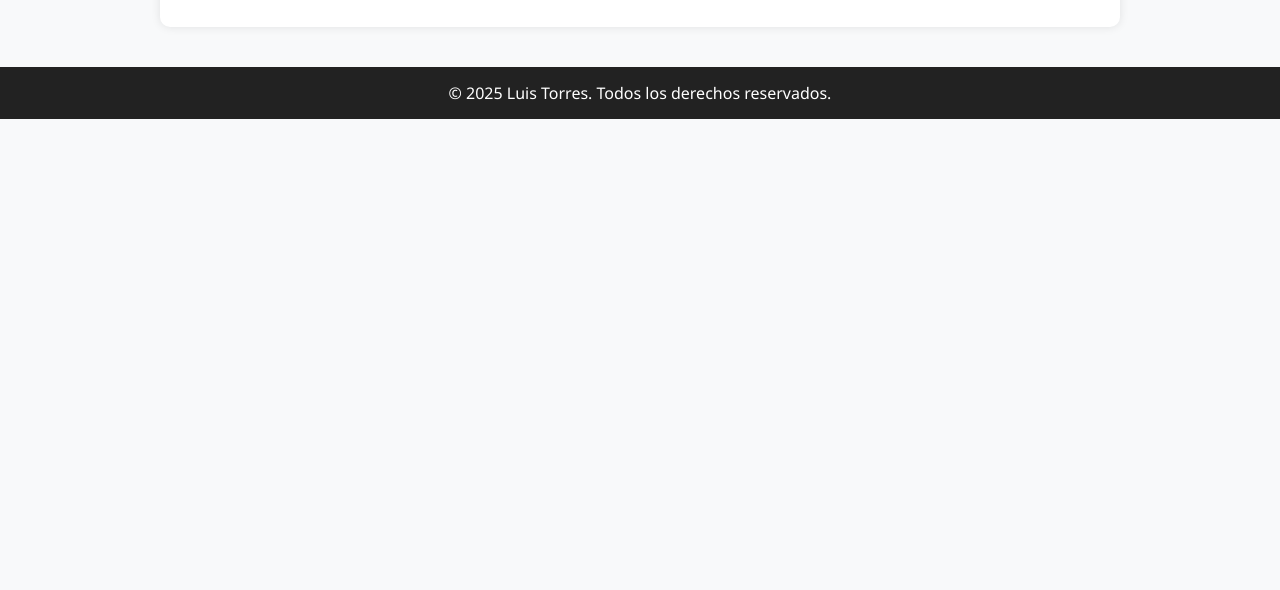
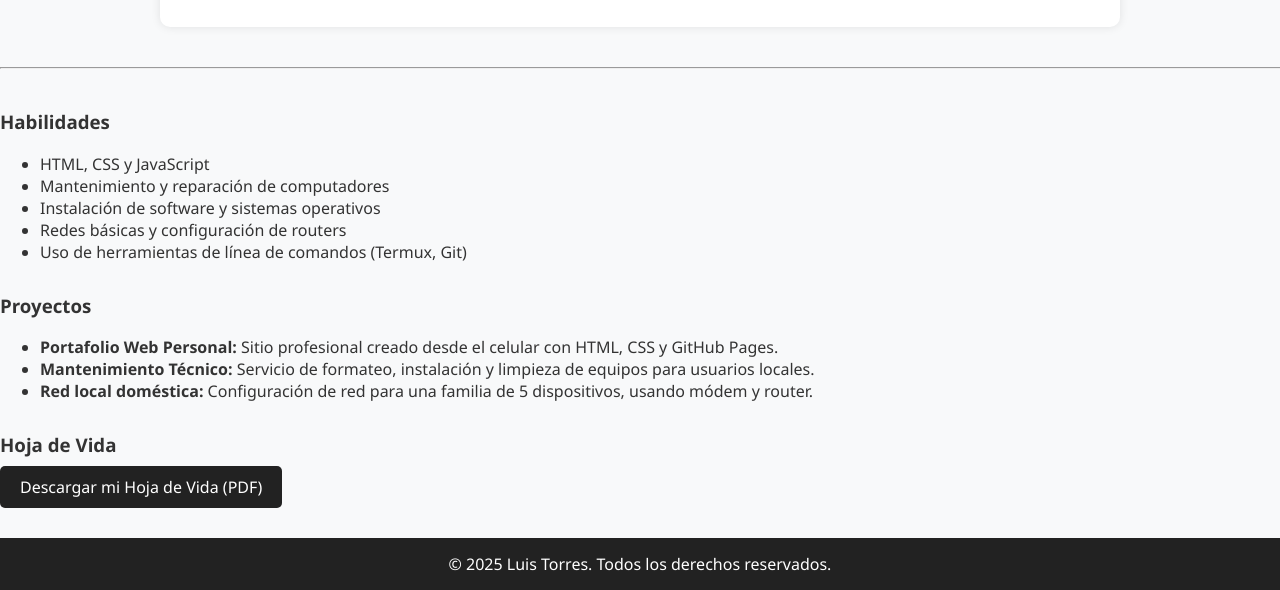
Before and after one commit to appo72j/appo72j.github.io, a plain HTML site: page index.html in a window 1280 px wide. Shown: the part 614-1204 px from the top of the page. Before the commit the page ends 800 px from the top, so only its background shows below. Drawn offline with Linux system fonts and the light colour scheme.

Commit message:
agregue habilidades

```diff
--- a/index.html
+++ b/index.html
@@ -118,6 +118,26 @@
       <a href="https://instagram.com/tuusuario" target="_blank" title="Instagram"><i class="fab fa-instagram"></i></a>
     </div>
   </div>
+<hr style="margin: 40px 0; width: 100%;">
+
+<h3>Habilidades</h3>
+<ul style="text-align: left;">
+  <li>HTML, CSS y JavaScript</li>
+  <li>Mantenimiento y reparación de computadores</li>
+  <li>Instalación de software y sistemas operativos</li>
+  <li>Redes básicas y configuración de routers</li>
+  <li>Uso de herramientas de línea de comandos (Termux, Git)</li>
+</ul>
+
+<h3 style="margin-top: 30px;">Proyectos</h3>
+<ul style="text-align: left;">
+  <li><strong>Portafolio Web Personal:</strong> Sitio profesional creado desde el celular con HTML, CSS y GitHub Pages.</li>
+  <li><strong>Mantenimiento Técnico:</strong> Servicio de formateo, instalación y limpieza de equipos para usuarios locales.</li>
+  <li><strong>Red local doméstica:</strong> Configuración de red para una familia de 5 dispositivos, usando módem y router.</li>
+</ul>
+
+<h3 style="margin-top: 30px;">Hoja de Vida</h3>
+<a href="HOJA_DE_VIDA_LUIS_TORRE.pdf" class="btn" download>Descargar mi Hoja de Vida (PDF)</a>
 
   <footer>
     © 2025 Luis Torres. Todos los derechos reservados.
```
Also changed, not shown: 1 other file.
